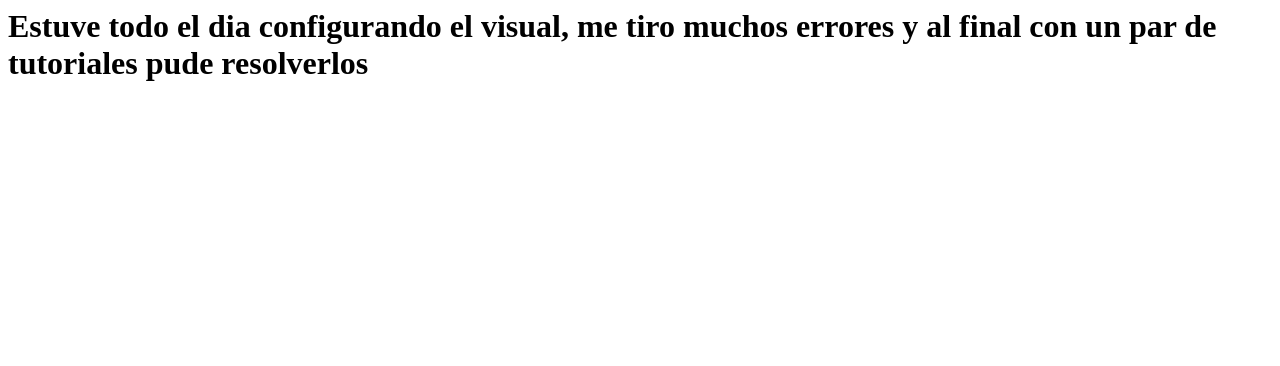
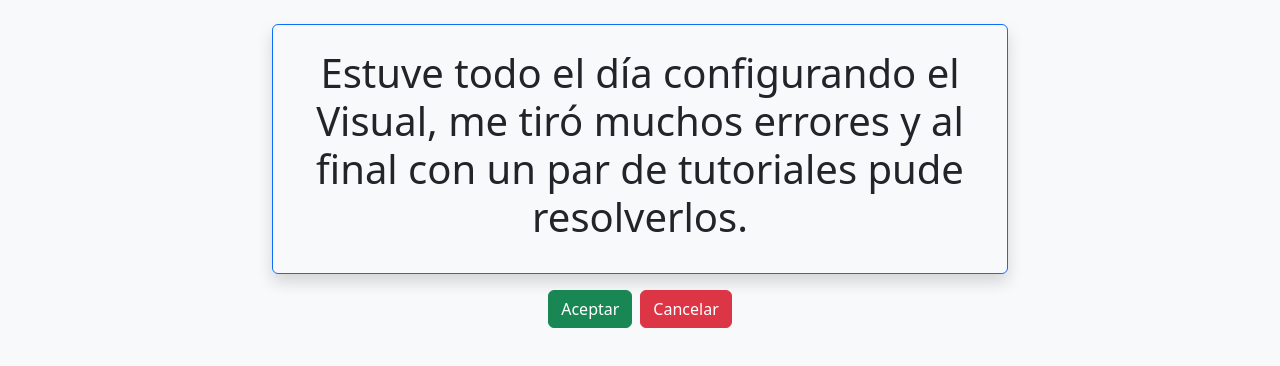
Before and after one commit to lampara23/dise-o-web, a plain HTML site: page intento3.html in a window 1280 px wide. Drawn offline with nearby package versions, Linux system fonts and the light colour scheme.

Commit message:
pagina inicial

```diff
--- a/intento3.html
+++ b/intento3.html
@@ -1,8 +1,39 @@
-<html>
-    <head>
-        <title>Avance del dia</title>
-    </head>
-    <body>
-<h1>Estuve todo el dia configurando el visual, me tiro muchos errores y al final con un par de tutoriales pude resolverlos</h1>
-    </body>
+<!DOCTYPE html>
+<html lang="es">
+<head>
+    <meta charset="UTF-8">
+    <meta name="viewport" content="width=device-width, initial-scale=1.0">
+    <title>Avance del día</title>
+    <!-- Bootstrap CSS -->
+    <link href="https://cdn.jsdelivr.net/npm/bootstrap@5.3.3/dist/css/bootstrap.min.css" rel="stylesheet">
+</head>
+<body class="bg-light">
+
+    <div class="container mt-4">
+        <!-- Fila principal del grid -->
+        <div class="row">
+            <!-- Columna central -->
+            <div class="col-md-8 offset-md-2">
+
+                <!-- Caja con Box Model -->
+                <div class="p-4 border border-primary rounded shadow mb-3">
+                    <h1 class="text-center">
+                        Estuve todo el día configurando el Visual,
+                        me tiró muchos errores y al final con un par de tutoriales pude resolverlos.
+                    </h1>
+                </div>
+
+                <!-- Ejemplo con Flex Model -->
+                <div class="d-flex justify-content-center">
+                    <button class="btn btn-success me-2">Aceptar</button>
+                    <button class="btn btn-danger">Cancelar</button>
+                </div>
+
+            </div>
+        </div>
+    </div>
+
+    <!-- Bootstrap JS -->
+    <script src="https://cdn.jsdelivr.net/npm/bootstrap@5.3.3/dist/js/bootstrap.bundle.min.js"></script>
+</body>
 </html>
```
